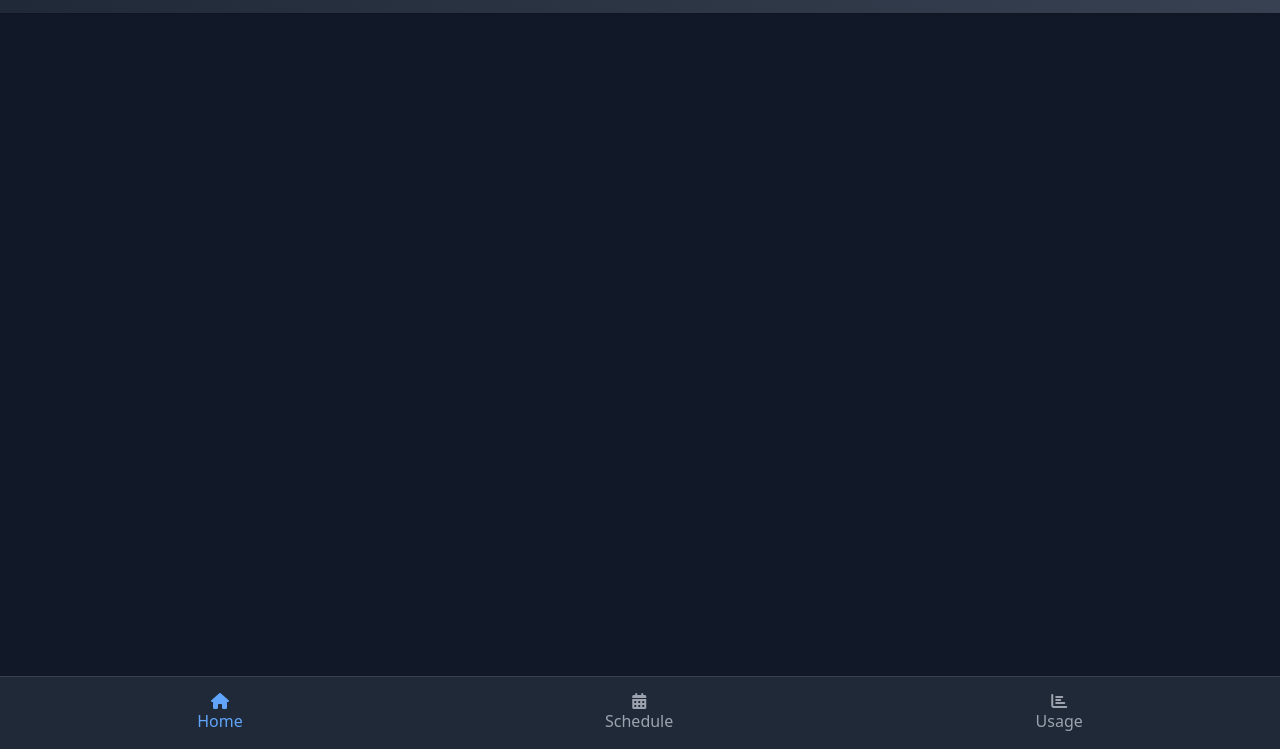
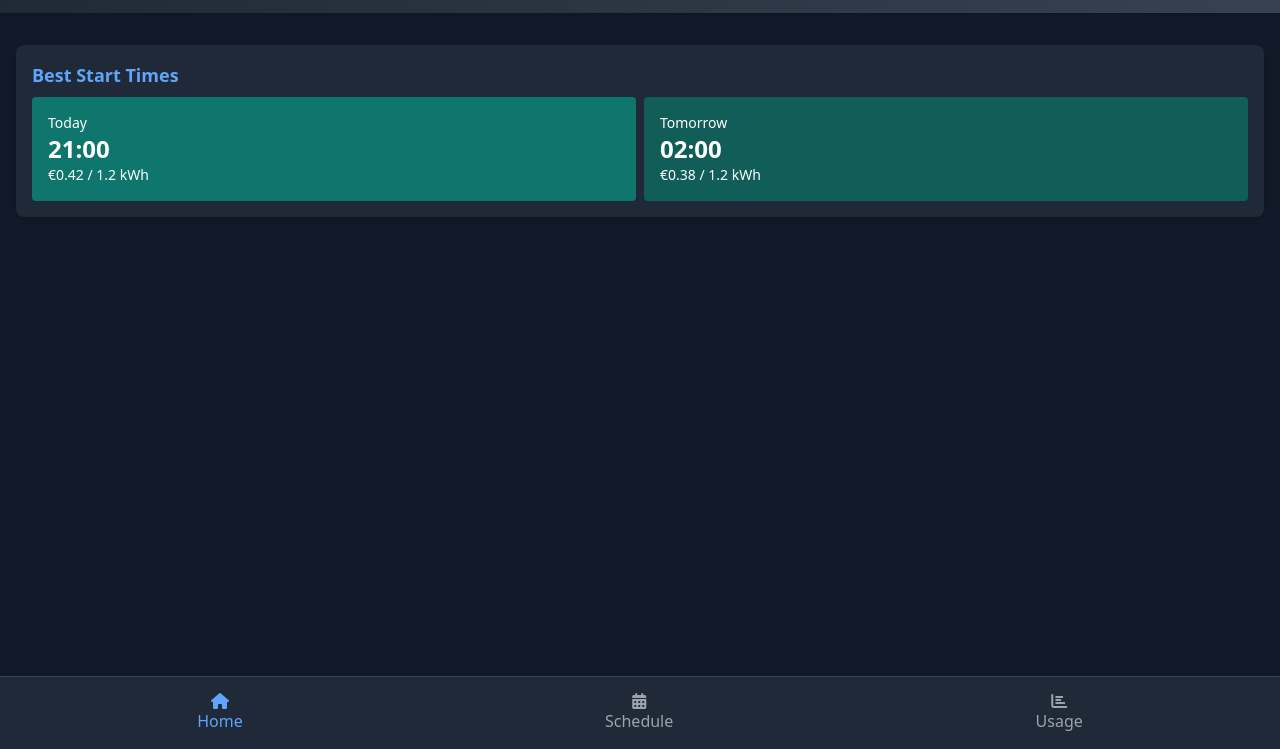
Before and after one commit to hamedshahidi/WattWise, a plain HTML site: page templates/index.html in a window 1280 px wide. Shown: the part 51-800 px from the top of the page. Drawn offline with nearby package versions, Linux system fonts and the light colour scheme.

Commit message:
feat(ui): Implement basic layout for Best Start Times Panel
Adds the initial HTML structure for the 'Best Start Times' panel, displaying sections for 'Today' and 'Tomorrow' with placeholder data. Basic styling is applied using Tailwind CSS.

Refs #21

```diff
--- a/templates/index.html
+++ b/templates/index.html
@@ -24,10 +24,31 @@
           WattWise
         </h1>
       </div>
-    </header>f
+    </header>
 
     <!-- Main content container -->
     <div class="container mx-auto p-4 pb-24 mt-20">
+      <!-- Best Start Times -->
+      <div class="mb-4 bg-gray-800 rounded-lg shadow p-4">
+        <h2 class="text-lg font-semibold mb-2 text-blue-400">
+          Best Start Times
+        </h2>
+        <div class="grid grid-cols-2 gap-2">
+          <!-- Today Card -->
+          <div class="bg-teal-700 rounded p-4">
+            <h3 class="text-sm font-medium">Today</h3>
+            <p class="text-2xl font-semibold">21:00</p>
+            <p class="text-sm">€0.42 / 1.2 kWh</p>
+          </div>
+          <!-- Tomorrow Card -->
+          <div class="bg-teal-800 rounded p-4">
+            <h3 class="text-sm font-medium">Tomorrow</h3>
+            <p class="text-2xl font-semibold">02:00</p>
+            <p class="text-sm">€0.38 / 1.2 kWh</p>
+          </div>
+        </div>
+      </div>
+      <!-- end best start time -->
     </div>
     <!-- end .container -->
 
```
